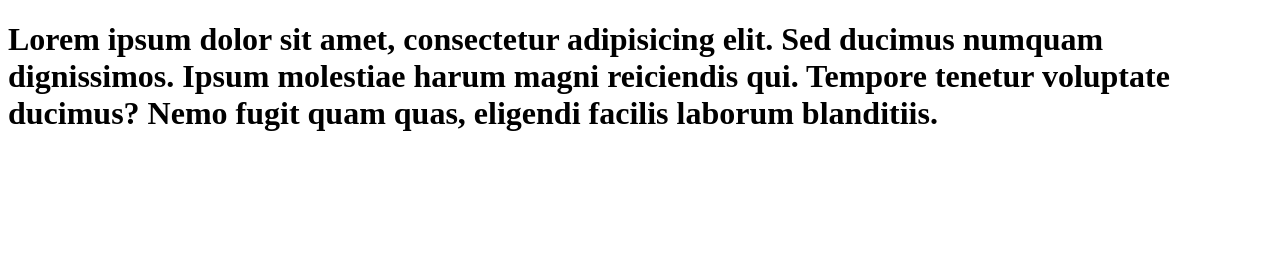
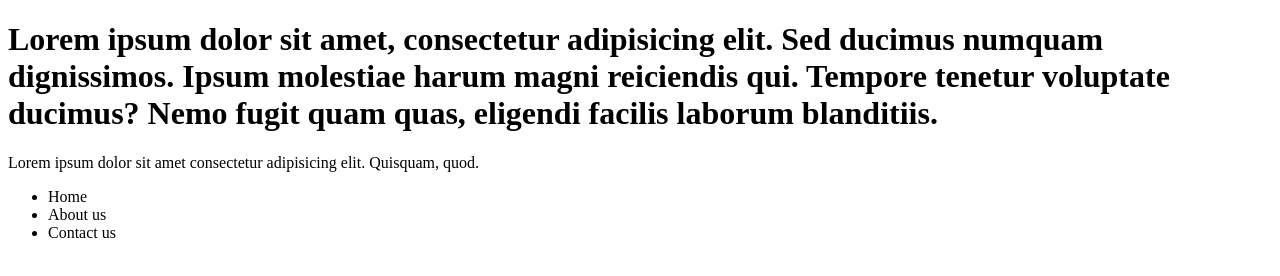
Before and after one commit to Sarthak-watermark/learn-git, a plain HTML site: page index.html in a window 1280 px wide. Drawn offline with Linux system fonts and the light colour scheme.

Commit message:
add a list

```diff
--- a/index.html
+++ b/index.html
@@ -7,5 +7,11 @@
 </head>
 <body>
     <h1>Lorem ipsum dolor sit amet, consectetur adipisicing elit. Sed ducimus numquam dignissimos. Ipsum molestiae harum magni reiciendis qui. Tempore tenetur voluptate ducimus? Nemo fugit quam quas, eligendi facilis laborum blanditiis.</h1>
+    <p>Lorem ipsum dolor sit amet consectetur adipisicing elit. Quisquam, quod.</p>
+    <ul>
+        <li>Home</li>
+        <li>About us</li>
+        <li>Contact us</li>
+    </ul>
 </body>
 </html>
```
